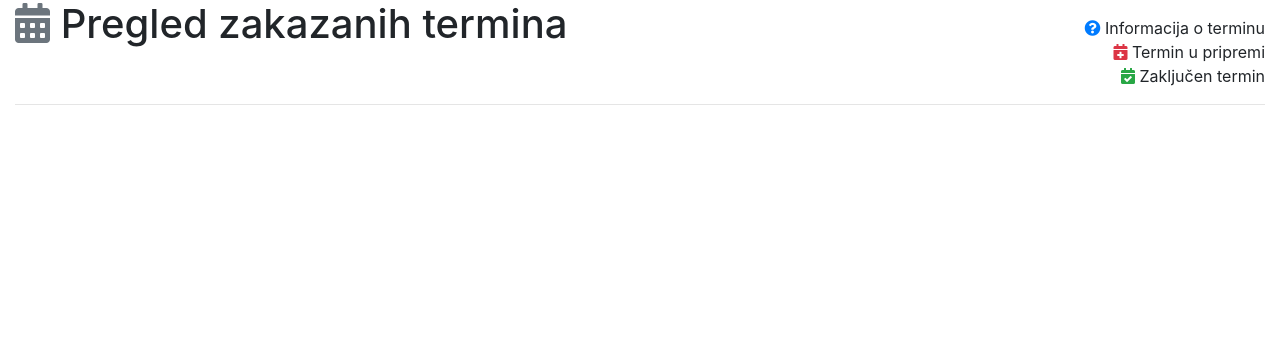
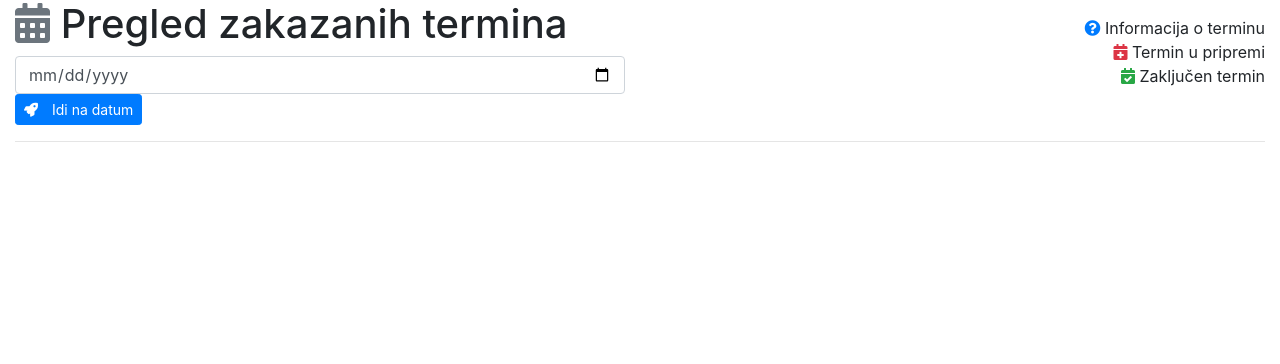
Before and after one commit to chana-chh/rezervacije, a PHP site: template app/views/kalendar.twig in a window 1280 px wide. Shown: the part 56-420 px from the top of the page. Run offline with PHP 8.4, Linux system fonts and the light colour scheme; the template is opened without the code that fills it, so the values that code supplies are empty; some libraries are stand-ins or nearby versions.

Commit message:
Idi na datum

```diff
--- a/app/views/kalendar.twig
+++ b/app/views/kalendar.twig
@@ -46,6 +46,10 @@
 <div class="row d-none d-sm-flex">
   <div class="col-lg-6">
     <h1><i class="fas fa-calendar-alt text-secondary"></i> Pregled zakazanih termina</h1>
+    <input name="datum" type="date" id="datum" class="form-control"/>
+    <button class="btn btn-primary btn-sm" id="idi" title="Prelazak na datum">
+            <i class="fas fa-rocket"></i>&emsp;Idi na datum
+          </button>
   </div>
   <div class="col-lg-6 text-right">
     <ul class="list-unstyled pt-3 mb-0">
@@ -109,7 +113,14 @@
 <script>
 
     $(document).ready(function() {
-$("#kalendar").fullCalendar({
+      $('#idi').click(function() {
+        if($('#datum').val())
+        $("#kalendar").fullCalendar('gotoDate', $('#datum').val());
+        else{
+          alert('Odaberite željeni datum!')
+        }
+      });
+    $("#kalendar").fullCalendar({
       themeSystem: "bootstrap4",
       customButtons: {
         myCustomButton: {
@@ -123,6 +134,10 @@ $("#kalendar").fullCalendar({
         left: "prev,next today myCustomButton",
         center: "title",
         right: "month,agendaDay,listMonth,listDay"
+      },
+      buttonText: {
+      listMonth: 'Mesečni planer',
+      listDay: 'Dnevni planer'
       },
       defaultView: "month",
       weekends: true,
```
Also changed, not shown: app/views/logovi.twig (+14 -3 lines), zapisnik.md (+0 -1 lines).
